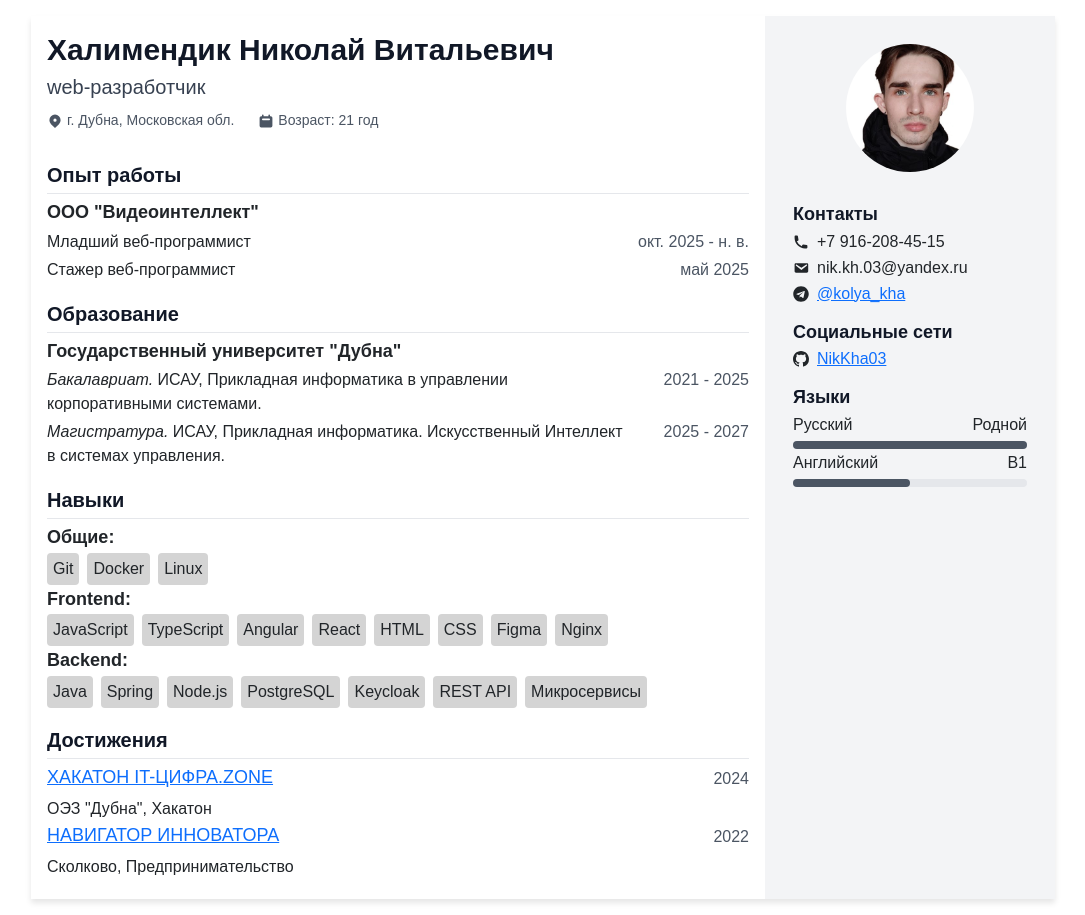
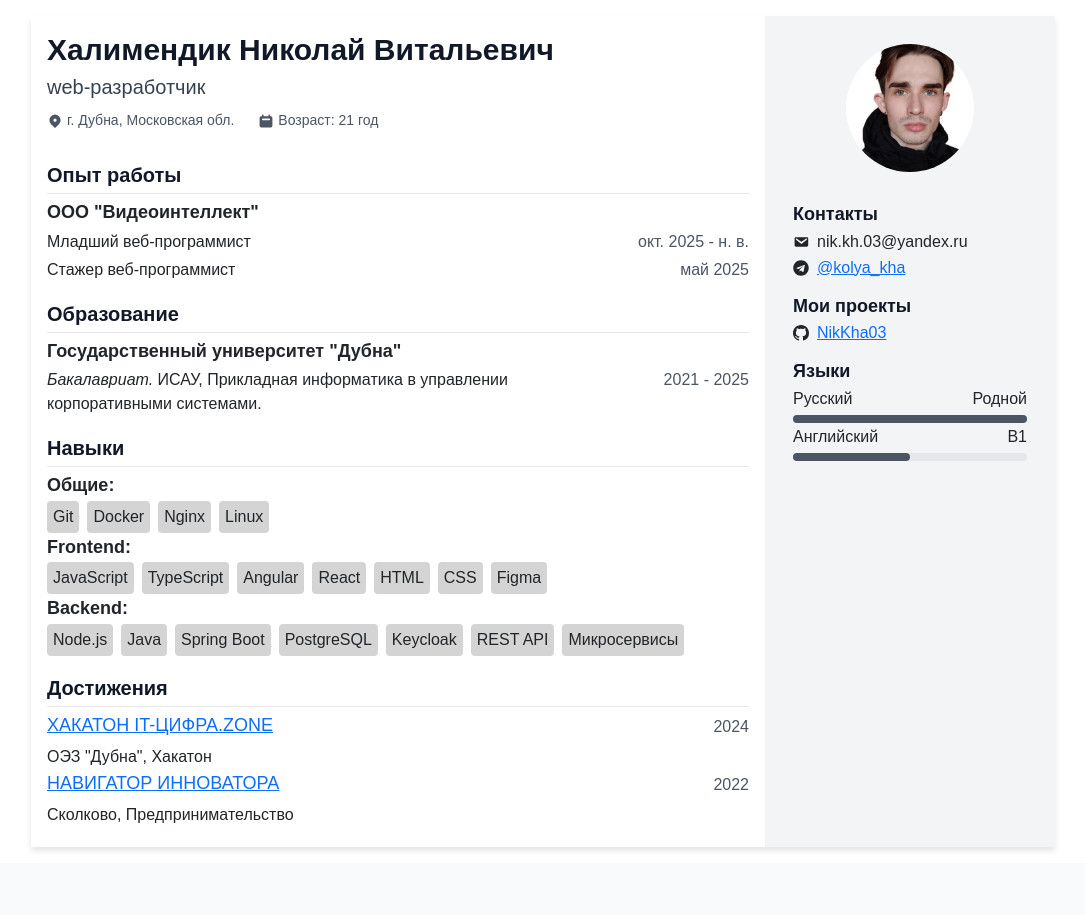
Before and after one commit to NikKha03/resume, a React (Vite) app: page / in a window 1280 px wide. Shown: the whole page, without its empty margins (97-1182 px from the left). After the commit the page ends 863 px from the top, so only its background shows below. Built offline with nearby package versions, Linux system fonts and the light colour scheme.

Commit message:
Добавил функцию на количество лет

```diff
--- a/src/app/components/App.jsx
+++ b/src/app/components/App.jsx
@@ -6,10 +6,37 @@ import SidebarComponent from './sidebar.component';
 import SkillsComponent from './skills.component';
 import WorkExperienceComponent from './work-experience.component';
 
+const calculateAge = () => {
+	const today = new Date();
+	const birthday = new Date('2003-11-06');
+	let age = today.getFullYear() - birthday.getFullYear();
+	const monthDiff = today.getMonth() - birthday.getMonth();
+	// Корректировка, если день рождения в этом году еще не наступил
+	if (monthDiff < 0 || (monthDiff === 0 && today.getDate() < birthday.getDate())) {
+		age--;
+	}
+	return age;
+}
+
+const formattedAge = () => {
+	const n = calculateAge();
+
+	const lastTwo = n % 100;
+	const last = n % 10;
+
+	if (lastTwo >= 11 && lastTwo <= 14) {
+		return `${n} лет`;
+	}
+	if (last === 1) {
+		return `${n} год`;
+	}
+	if (last >= 2 && last <= 4) {
+		return `${n} года`;
+	}
+	return `${n} лет`;
+}
+
 export default function App() {
-	let date = new Date();
-	let formattedDate = date.toLocaleDateString('ru-RU');
-
 	return (
 		<div className='resume-container'>
 			<div className='resume-wrapper'>
@@ -34,7 +61,7 @@ export default function App() {
 											clipRule='evenodd'
 										/>
 									</svg>
-									<span>Возраст: 21 год</span>
+									<span>{`Возраст: ${formattedAge()}`}</span>
 								</div>
 							</div>
 						</header>
--- a/src/app/components/achievements.component.jsx
+++ b/src/app/components/achievements.component.jsx
@@ -11,13 +11,15 @@ export default function AchievementsComponent() {
 		setShow(true);
 	};
 
+	const headerStyle = { fontWeight: '500', cursor: 'pointer', color: '#0d6efd', textDecoration: 'underline' };
+
 	return (
 		<>
 			<section className='resume-section'>
 				<h2 className='resume-section-title'>Достижения</h2>
 				<div>
 					<div className='resume-education-header'>
-						<h3 onClick={() => handleShow(1)} style={{ fontWeight: '500', color: '#0d6efd', textDecoration: 'underline' }} className='block-name'>
+						<h3 onClick={() => handleShow(1)} style={headerStyle} className='block-name'>
 							ХАКАТОН IT-ЦИФРА.ZONE
 						</h3>
 						<span className='resume-education-year'>2024</span>
@@ -26,7 +28,7 @@ export default function AchievementsComponent() {
 				</div>
 				<div>
 					<div className='resume-education-header'>
-						<h3 onClick={() => handleShow(2)} style={{ fontWeight: '500', color: '#0d6efd', textDecoration: 'underline' }} className='block-name'>
+						<h3 onClick={() => handleShow(2)} style={headerStyle} className='block-name'>
 							НАВИГАТОР ИННОВАТОРА
 						</h3>
 						<span className='resume-education-year'>2022</span>
--- a/src/app/components/education.component.jsx
+++ b/src/app/components/education.component.jsx
@@ -12,12 +12,12 @@ export function EducationComponent() {
 					</p>
 					<span className='resume-education-year min-w112'>2021 - 2025</span>
 				</div>
-				<div className='direction'>
+				{/* <div className='direction'>
 					<p className='resume-details'>
 						<i>Магистратура.</i> ИСАУ, Прикладная информатика. Искусственный Интеллект в системах управления.
 					</p>
 					<span className='resume-education-year min-w112'>2025 - 2027</span>
-				</div>
+				</div> */}
 			</div>
 		</section>
 	);
--- a/src/app/components/sidebar.component.jsx
+++ b/src/app/components/sidebar.component.jsx
@@ -11,12 +11,11 @@ export default function SidebarComponent() {
 			<section className='resume-sidebar-section'>
 				<h2 className='resume-sidebar-title'>Контакты</h2>
 				<div className='resume-contacts'>
-					<div className='resume-contact-item'>
+					{/* <div className='resume-contact-item'>
 						<svg className='resume-contact-icon' fill='currentColor' viewBox='0 0 20 20'>
 							<path d='M2 3a1 1 0 011-1h2.153a1 1 0 01.986.836l.74 4.435a1 1 0 01-.54 1.06l-1.548.773a11.037 11.037 0 006.105 6.105l.774-1.548a1 1 0 011.059-.54l4.435.74a1 1 0 01.836.986V17a1 1 0 01-1 1h-2C7.82 18 2 12.18 2 5V3z' />
 						</svg>
-						<span>+7 916-208-45-15</span>
-					</div>
+					</div> */}
 					<div className='resume-contact-item'>
 						<svg className='resume-contact-icon' viewBox='0 0 20 20'>
 							<path
@@ -46,7 +45,7 @@ export default function SidebarComponent() {
 								<p>Готов к стажировке. После окончания университета планирую начать работу на полную ставку.</p>
 							</div> */}
 
-				<h2 className='resume-sidebar-title'>Социальные сети</h2>
+				<h2 className='resume-sidebar-title'>Мои проекты</h2>
 				<div className='resume-contacts'>
 					<div className='resume-contact-item'>
 						<svg className='resume-contact-icon' viewBox='0 0 16 16'>
--- a/src/app/components/skills.component.jsx
+++ b/src/app/components/skills.component.jsx
@@ -1,7 +1,7 @@
 const skills = [
-	['Git', 'Docker', 'Linux'],
-	['JavaScript', 'TypeScript', 'Angular', 'React', 'HTML', 'CSS', 'Figma', 'Nginx'],
-	['Java', 'Spring', 'Node.js', 'PostgreSQL', 'Keycloak', 'REST API', 'Микросервисы'],
+	['Git', 'Docker', 'Nginx', 'Linux'],
+	['JavaScript', 'TypeScript', 'Angular', 'React', 'HTML', 'CSS', 'Figma'],
+	['Node.js', 'Java', 'Spring Boot', 'PostgreSQL', 'Keycloak', 'REST API', 'Микросервисы'],
 ];
 
 const skill = arr => {
```
